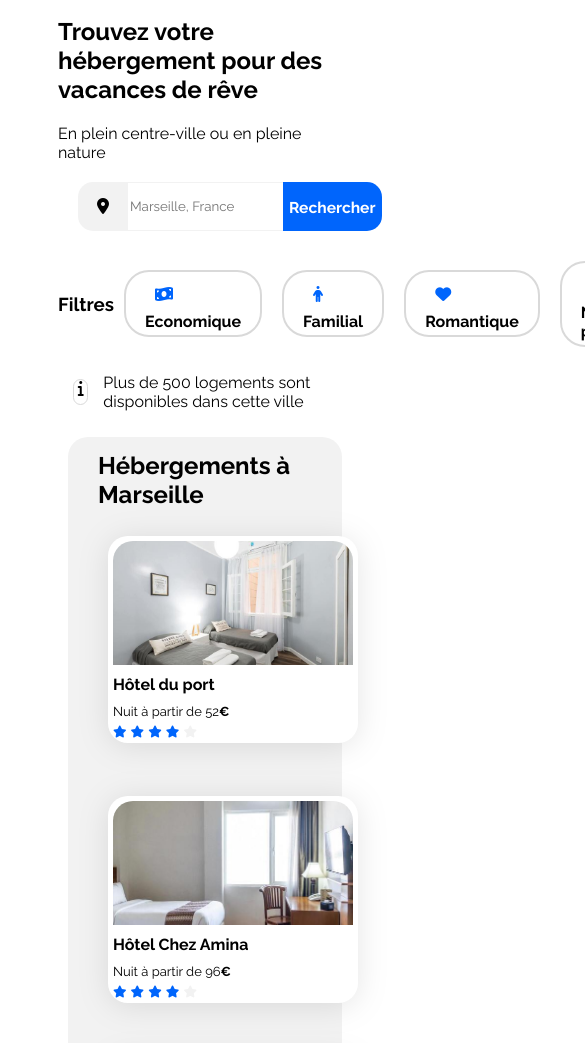
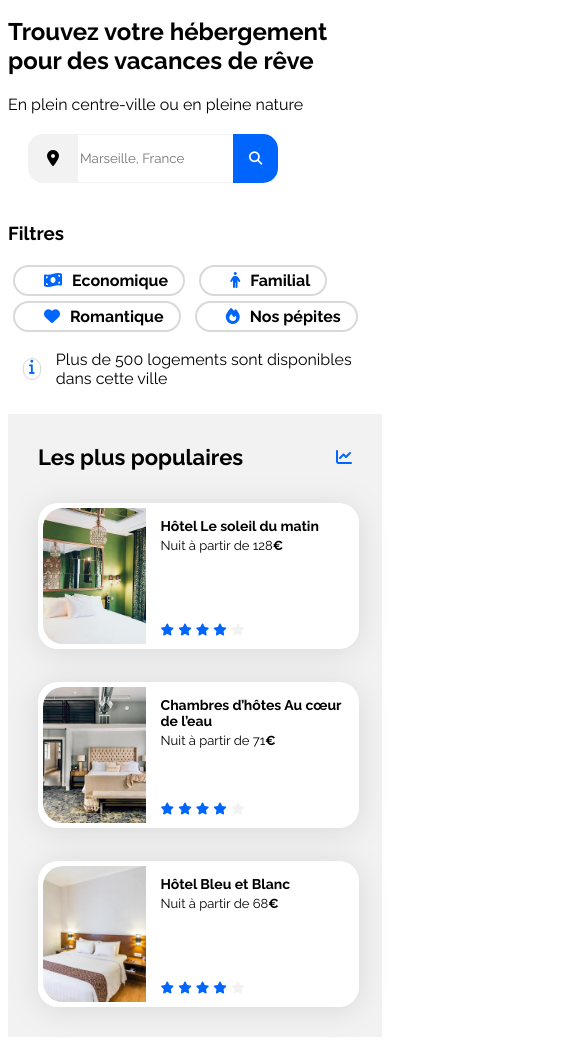
Before and after one commit to Lascolas/OpenClassroom, a plain HTML site: page index.html in a window 390 px wide. Shown: the part 91-1134 px from the top of the page, 585 px wide, since content can reach past the window. Drawn offline with Linux system fonts and the light colour scheme.

Commit message:
responsive

```diff
--- a/css/style.css
+++ b/css/style.css
@@ -126,6 +126,10 @@ a {
     font-style: bold ;
     border: none;
 }
+.bouton i {
+    display: none;
+
+}
 input[type="text"] {
     border-top: 1px solid #F2F2F2;
     border-bottom: 1px solid #F2F2F2;
@@ -141,11 +145,12 @@ input[type="text"] {
 .Filters a {
     padding: 4px 19px 4px 19px;
     border: 2px solid #D9D9D9;
-    margin: 10px;
+    margin: 5px;
     border-radius: 25px;
     font-weight: bold;
+
 }
-.Filters :hover{
+.Filtres   :hover:not(i){
     background-color:#DEEBFF ;
 }
 .Filters i {
@@ -153,6 +158,7 @@ input[type="text"] {
     padding: 10px;
 
 }
+
 .info{
     display: flex;
     align-items: center;
@@ -163,10 +169,12 @@ input[type="text"] {
     border-radius: 70px;
     align-items: center;
     text-align: center;
-    width: 24px;
-    height: 24px;
+    width: 20px;
+    height: 20px;
     justify-content: center;
     margin: 15px;
+    color: #0065FC;
+    font-size:4mm;
 
 }
 
@@ -183,6 +191,7 @@ input[type="text"] {
     border-radius: 20px;
     padding: 30px;
     box-sizing: border-box;
+    margin: 10px 0px 10px 0px;
 }
 
 /****** Hebergements ***********/
@@ -362,11 +371,11 @@ input[type="text"] {
 @media (max-width: 1024px) {
     .hebergements-and-populaires {
         flex-direction: column;
-
     }
 
     .hebergements {
         width: 100%;
+
 
     }
 
@@ -392,47 +401,94 @@ input[type="text"] {
     .populaires-cards .card-subtitle {
         font-size: 13px;
     }
+    .Activités{
+        width: 924px;
+    }
 }
 
 /* Small devices (phones, less than 768px) */
 @media (max-width: 767.98px) {
-    /* ... */
-}
+    .search{
+        width: 100%;
+        max-width: none;
+    }
+    .bouton h3{
+        display: none;
+    }
+    .bouton i {
+        display:inline ;
+        padding: 10px;
+    }
+    .hebergements-and-populaires section {
+        border-radius: 0px;
+        width: 100%;
+        background-color: #f2f2f2;
+
+    }
+     .header-content{
+        width: 100%;
+        flex-direction: column;
+
+    }
+    .Filters{
+        display: inline-block;
+        flex-wrap: wrap;
 
 
 
-@media (max-width:375px) {
-    .header-content{
-        width: 100%;
-        flex-direction: column;
+    }
+    .Filters a {
+        padding: 4px 15px 4px 19px;
+        text-align: center;
 
     }
 
     .hebergements-and-populaires {
         flex-direction: column-reverse;
+
     }
     .populaires{
-        width: 375PX
+        width: 100%;
+        border-radius: 0px;
     }
+
     .populaires-cards{
         flex-direction: column;
-        height: 569px;
-        width: 375px;
+        width: 110%;
 
+    }
 
+    .card{
+        width: 300%;
 
 
     }
-    .card{
 
+    .hebergement-card , .container {
         width: 100%;
-        max-width: 300%;
+        flex-direction: column;
 
     }
-    .hebergement-card {
-        width: 100%;
+    .hebergements-and-populaires .hebergements{
+        background-color:white;
+
     }
     .main-container{
         padding: 0;
     }
+    .Activités{
+        flex-direction: column;
+        width: 100%;
     }
+    .activite-card img{
+        height: 200px;
+        width: 315px;
+    }
+    .Activités .card {
+        width: 315px;
+    }
+    .footer-contain {
+        flex-direction: column;
+    }
+
+}
--- a/index.html
+++ b/index.html
@@ -35,17 +35,18 @@
              <form class="search" action="#" method="get" >
                     <i class="fas fa-map-marker-alt"></i>
                          <input type="text" name="search" placeholder="Marseille, France">
-                     <button  class="bouton" type="submit"><h3>Rechercher</h3></button>
+                     <button  class="bouton" type="submit"><i class="fas fa-search"></i><h3>Rechercher</h3></button>
                 </form>
              </div>
             </section>
             <section>
             <div class="Filters">
                 <H3>Filtres</H3>
+                <div class="Filtres">
                 <a href="#"><i class="fas fa-money-bill-wave"></i>Economique</a>
                 <a href="#"><i class="fa fa-male"></i>Familial</a>
                 <a href="#"><i class="fa fa-heart"></i>Romantique</a>
-                <a href="#"><i class="fa fa-fire"></i>Nos pépites</a>
+                <a href="#"><i class="fa fa-fire"></i>Nos pépites</a> </div>
              </div>
              <div class="info">
                 <i class="fa fa-info"> </i>
```
